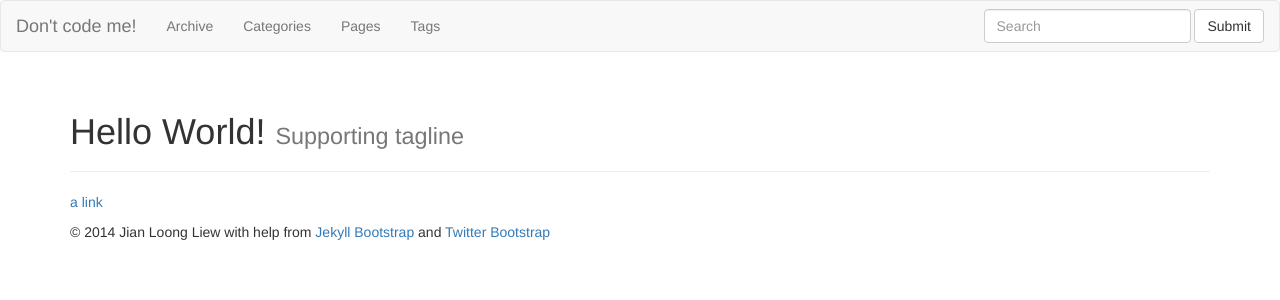
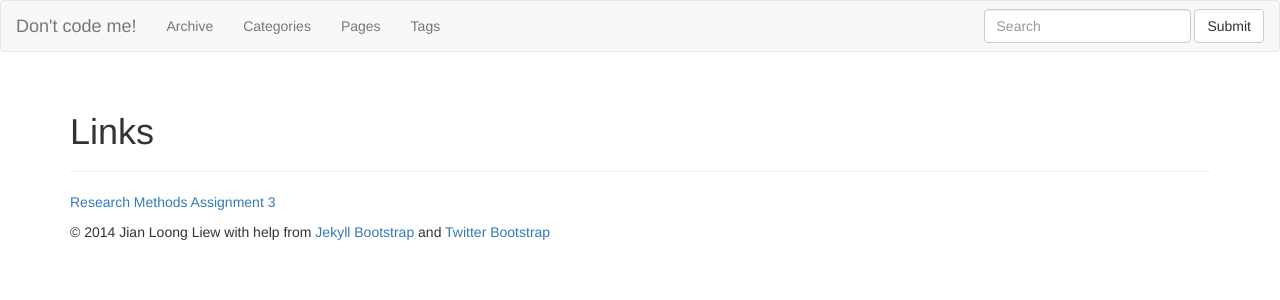
Before and after one commit to poltak/jianloong.github.io, a Jekyll site: the page built from index.md, in a window 1280 px wide. Shown: the top 300 px of the page. Built offline with Jekyll 4.4.1, drawn with Linux system fonts in a browser that asks for light colours; nearby versions of some CDN libraries; library files that are not in the unit come from our copies.

Commit message:
Once again

```diff
--- a/index.md
+++ b/index.md
@@ -1,7 +1,7 @@
 ---
 layout: page
-title: Hello World!
-tagline: Supporting tagline
+title: Links
+tagline:
 ---
 <!-- {% include JB/setup %}
 
@@ -44,4 +44,4 @@ This theme is still unfinished. If you'd like to be added as a contributor, [ple
 We need to clean up the themes, make theme usage guides with theme-specific markup examples.
  -->
 
- [a link](http://jianloong.github.io/fit5125/index.html)
+ [Research Methods Assignment 3](http://jianloong.github.io/fit5125/index.html)
```
